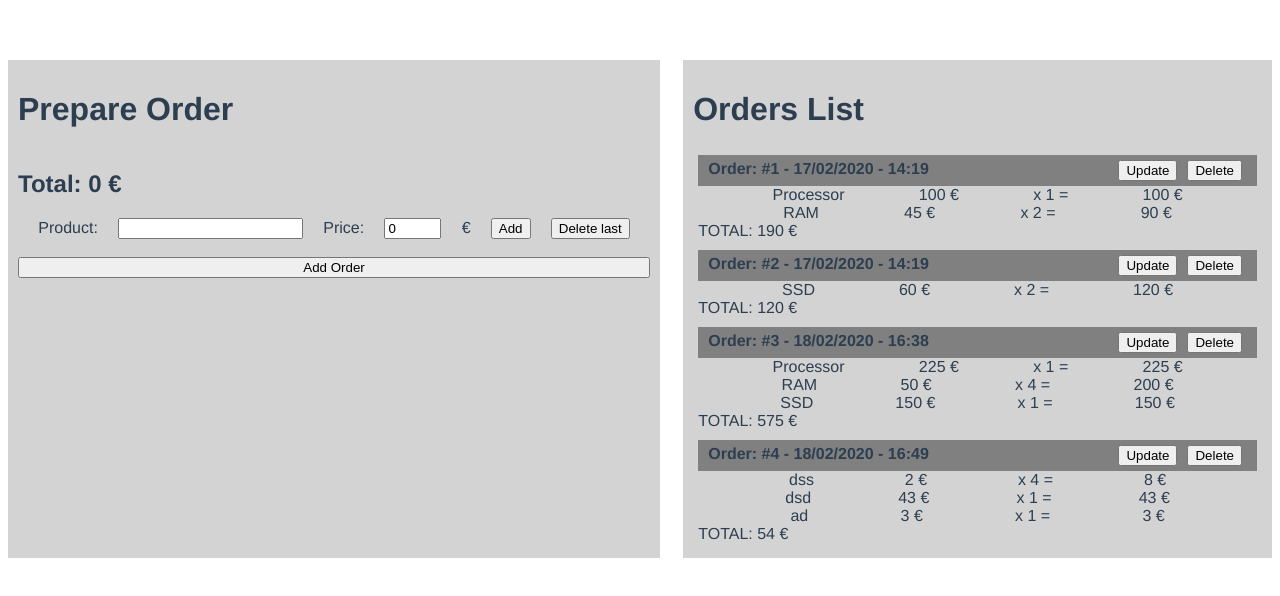
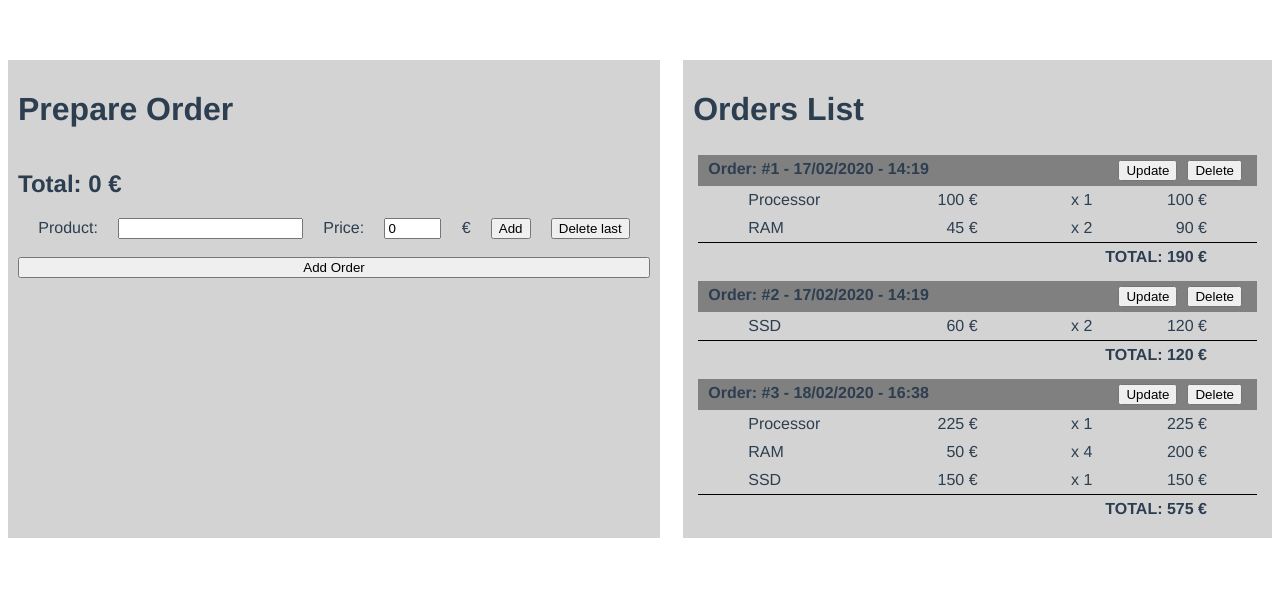
Before and after one commit to enm1986/PC5-App-Comandes, a Vue app: page / in a window 1280 px wide. Shown: the top 596 px of the page. Built offline with nearby package versions, Linux system fonts and the light colour scheme; data requests are answered from the project's data file.

Commit message:
CSS lista de pedidos

```diff
--- a/src/assets/db.json
+++ b/src/assets/db.json
@@ -67,30 +67,6 @@
         }
       ],
       "id": 3
-    },
-    {
-      "date": "18/02/2020 - 16:49",
-      "list": [
-        {
-          "name": "dss",
-          "price": 2,
-          "quantity": "4",
-          "minus10": true
-        },
-        {
-          "name": "dsd",
-          "price": 43,
-          "quantity": 1,
-          "minus10": false
-        },
-        {
-          "name": "ad",
-          "price": 3,
-          "quantity": 1,
-          "minus10": true
-        }
-      ],
-      "id": 4
     }
   ]
 }
--- a/src/components/ListOrders.vue
+++ b/src/components/ListOrders.vue
@@ -12,10 +12,10 @@
             <div class="order-item" v-for="item in order.list" v-bind:key="item.id">
                 <span>{{ item.name }}</span>
                 <span>{{ item.price }} €</span>
-                <span>x {{ item.quantity }} =</span>
+                <span>x {{ item.quantity }} </span>
                 <span>{{ item.price * item.quantity }} €</span>
             </div>
-            <span>TOTAL: {{ calcTotal(order.list) }} €</span>
+            <span class="order-total">TOTAL: {{ calcTotal(order.list) }} €</span>
         </div>
     </div>
 </template>
@@ -62,6 +62,7 @@ export default {
                 method: "DELETE"
             }).then(() => this.readAll());
         },
+        // actualizar un pedido
         updateOrder: function(id, list) { // MODIFICAR MÉTODO
             fetch("http://localhost:3000/orders/" + id, {
                     method: "PUT",
@@ -75,9 +76,11 @@ export default {
                 })
                 .then(() => this.readAll());
         },
+        // Envia un envento para preparar la actualización de un pedido
         prepareUpdate: function(order) {
             EventBus.$emit("change-update", order.id, unbindSource(order.list));
         },
+        // Calcula el total de un pedido
         calcTotal: function(list) {
             let total = 0;
             list.forEach(function(element) {
@@ -146,7 +149,18 @@ function unbindSource(source) {
 }
 
 .order-item {
-    display: flex;
-    justify-content: space-evenly;
+    display: grid;
+    grid-template-columns: repeat(4, 1fr);
+    padding: 5px 50px;
+
+}
+.order-item>span:not(:first-child){
+  text-align: right;
+}
+.order-total{
+  text-align: right;
+  font-weight: bold;
+  padding: 5px 50px;
+  border-top: 1px solid black;
 }
 </style>
--- a/src/components/PrepareOrder.vue
+++ b/src/components/PrepareOrder.vue
@@ -5,9 +5,9 @@
         <div class="card" v-for="item in list" v-bind:class="{minus10: item.minus10}" v-bind:key="item.id">
             <span>{{ item.name }}</span>
             <div>
-                <span>{{ item.price }} € x</span>
-                <input v-model="item.quantity" type="number" min="1" max="99" />
-                <span>uds. = {{ item.price * item.quantity }} €</span>
+                <span>{{ item.price }} €</span>
+                <input v-model="item.quantity" type="number" min="1" max="99" />uds.
+                <span> {{ item.price * item.quantity }} €</span>
             </div>
             <button v-on:click="deleteProduct(item)">Delete</button>
         </div>
@@ -132,7 +132,7 @@ export default {
 }
 
 .card>div>input {
-    width: 50px;
+    width: 40px;
 }
 
 .minus10 {
```
